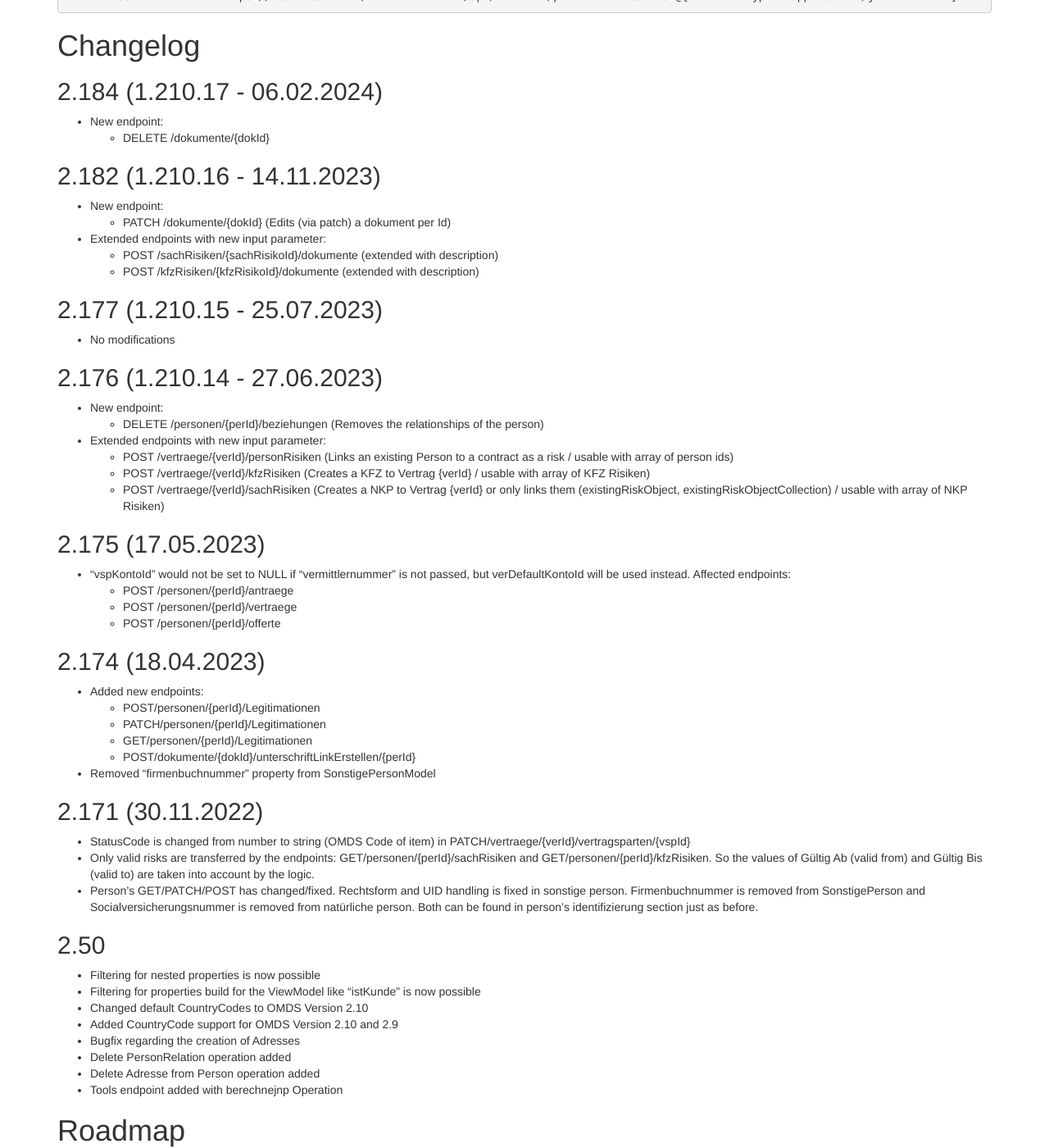
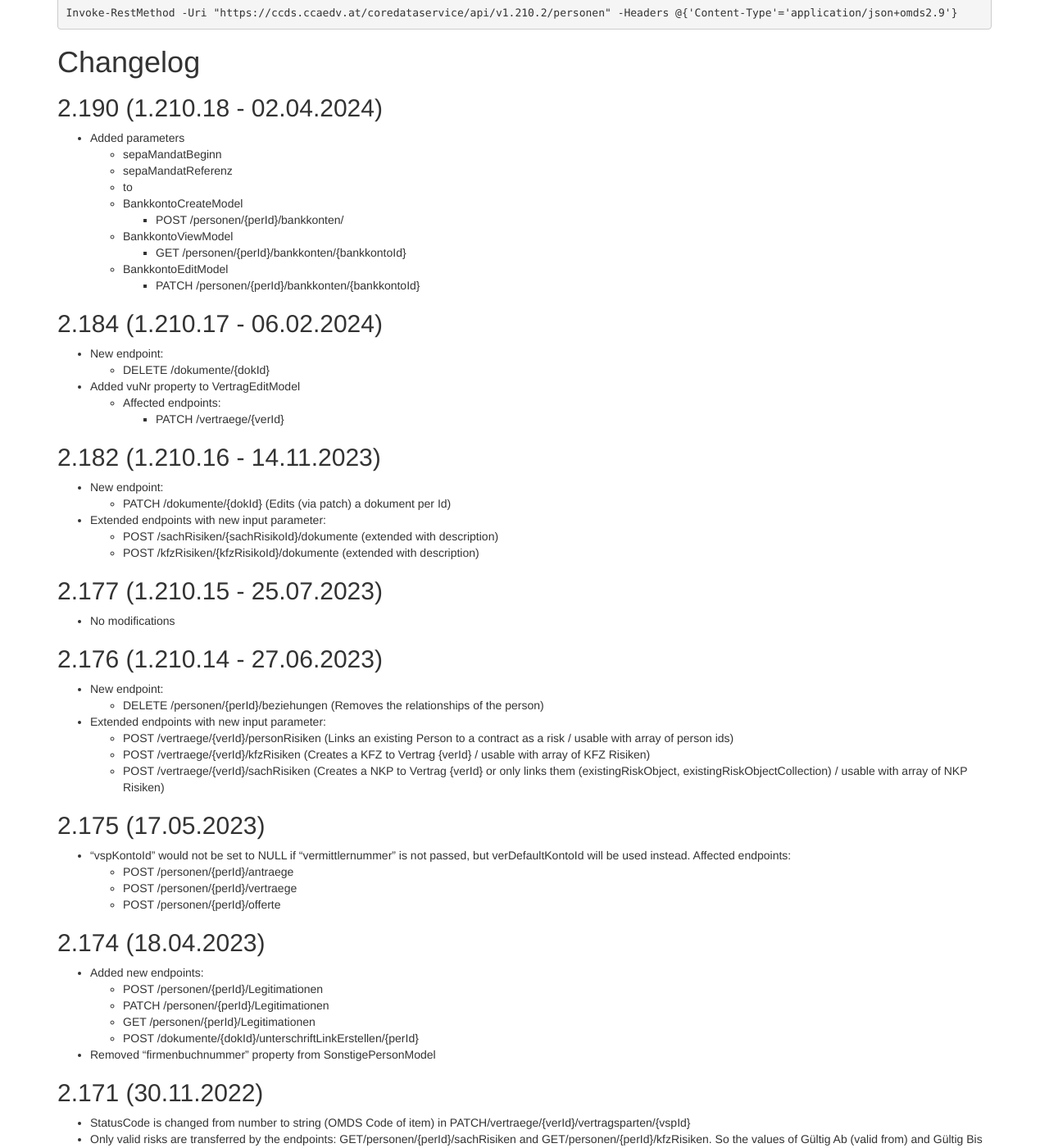
Before and after one commit to togethercca/togethercca.github.io, a Jekyll site: the page built from _pages/ccaCoreDataserviceApi.md, in a window 1280 px wide and 1400 px high, scrolled down 9503 px. Shown: the whole window at 82% size. Built offline with Jekyll 4.4.1, drawn with Linux system fonts in a browser that asks for light colours; some of the changed text lies outside the part shown.

Commit message:
Added info to coreApi wiki

````diff
--- a/_pages/ccaCoreDataserviceApi.md
+++ b/_pages/ccaCoreDataserviceApi.md
@@ -486,9 +486,24 @@ Invoke-RestMethod -Uri "https://ccds.ccaedv.at/coredataservice/api/v1.210.2/pers
 ```
 
 # Changelog
+## 2.190 (1.210.18 - 02.04.2024)
+* Added parameters
+	* sepaMandatBeginn
+	* sepaMandatReferenz
+	* to
+	* BankkontoCreateModel
+		* POST /personen/{perId}/bankkonten/
+	* BankkontoViewModel
+		* GET /personen/{perId}/bankkonten/{bankkontoId}
+	* BankkontoEditModel
+		* PATCH /personen/{perId}/bankkonten/{bankkontoId}
+
 ## 2.184 (1.210.17 - 06.02.2024)
 * New endpoint:
   * DELETE /dokumente/{dokId}
+* Added vuNr property to VertragEditModel
+	* Affected endpoints:
+		* PATCH /vertraege/{verId}
 
 ## 2.182 (1.210.16 - 14.11.2023)
 * New endpoint:
@@ -516,10 +531,10 @@ Invoke-RestMethod -Uri "https://ccds.ccaedv.at/coredataservice/api/v1.210.2/pers
 
 ## 2.174 (18.04.2023)
 * Added new endpoints:
-	* POST/personen/{perId}/Legitimationen
-	* PATCH/personen/{perId}/Legitimationen
-	* GET/personen/{perId}/Legitimationen
-	* POST/dokumente/{dokId}/unterschriftLinkErstellen/{perId}
+	* POST /personen/{perId}/Legitimationen
+	* PATCH /personen/{perId}/Legitimationen
+	* GET /personen/{perId}/Legitimationen
+	* POST /dokumente/{dokId}/unterschriftLinkErstellen/{perId}
 * Removed "firmenbuchnummer" property from SonstigePersonModel
 
 ## 2.171 (30.11.2022)
@@ -551,6 +566,8 @@ Invoke-RestMethod -Uri "https://ccds.ccaedv.at/coredataservice/api/v1.210.2/pers
 | 2017-10-18   | 2.50    | 2017-09-28   |
 | 2019-11-15   | 2.100   | 2020-12-01   |
 | 2020-02-17   | 2.102   | 2020-03-01   |
+|			   |		 |				|
+| 2024-03-19   | 2.190   | 2024-04-02	|
 
 
 ## Person Releated Operations
@@ -604,12 +621,14 @@ Invoke-RestMethod -Uri "https://ccds.ccaedv.at/coredataservice/api/v1.210.2/pers
 
 ## Dokument related Operations
 
-| OperationName | Enitites | description | CCAOnline Version |
-|---------------| -------- | ----------- | ----------------- |
-| getDokumente | Dokumente | Gets a List of Dokumente | 2.50 |
-| getDokument | Dokumente | Gets a Dokument per Id | 2.50 |
-| editDokument | Dokumente | Edits a Dokument per Id | 2.50 |
-| downloadDokument | Dokumente | downloads a document per dokId | 2.50 |
-| updateDokumentContent | Dokumente | Updates a documents content per dokId | 2.50 |
-| createDokumentToPerson | Person, Dokumente | Creats a Dokument to Person {perId} | 2.50 |
-| createDokumentToVertrag | Vertrag, Dokumente | Creats a Dokument to Vertrag {verId} | 2.50 |
+| OperationName 			| Enitites				| description 							| CCAOnline Version |
+| -------------------------	| ---------------------	| ------------------------------------- | ----------------- |
+| getDokumente  			| Dokumente 			| Gets a list of Dokumente 				| 2.50				|
+| getDokument 				| Dokumente 			| Gets a Dokument per Id 				| 2.50				|
+| editDokument				| Dokumente 			| Edits a Dokument per Id 				| 2.50				|
+| downloadDokument			| Dokumente 			| Downloads a Document per dokId 		| 2.50				|
+| updateDokumentContent		| Dokumente 			| Updates a Documents content per dokId | 2.50				|
+| createDokumentToPerson	| Person, Dokumente 	| Creates a Dokument to Person {perId} 	| 2.50				|
+| createDokumentToVertrag	| Vertrag, Dokumente 	| Creates a Dokument to Vertrag {verId}	| 2.50				|
+|							|						|										|					|
+| deleteDokument			| Dokumente				| Deletes a Dokument per Id				| 2.184				|
````
